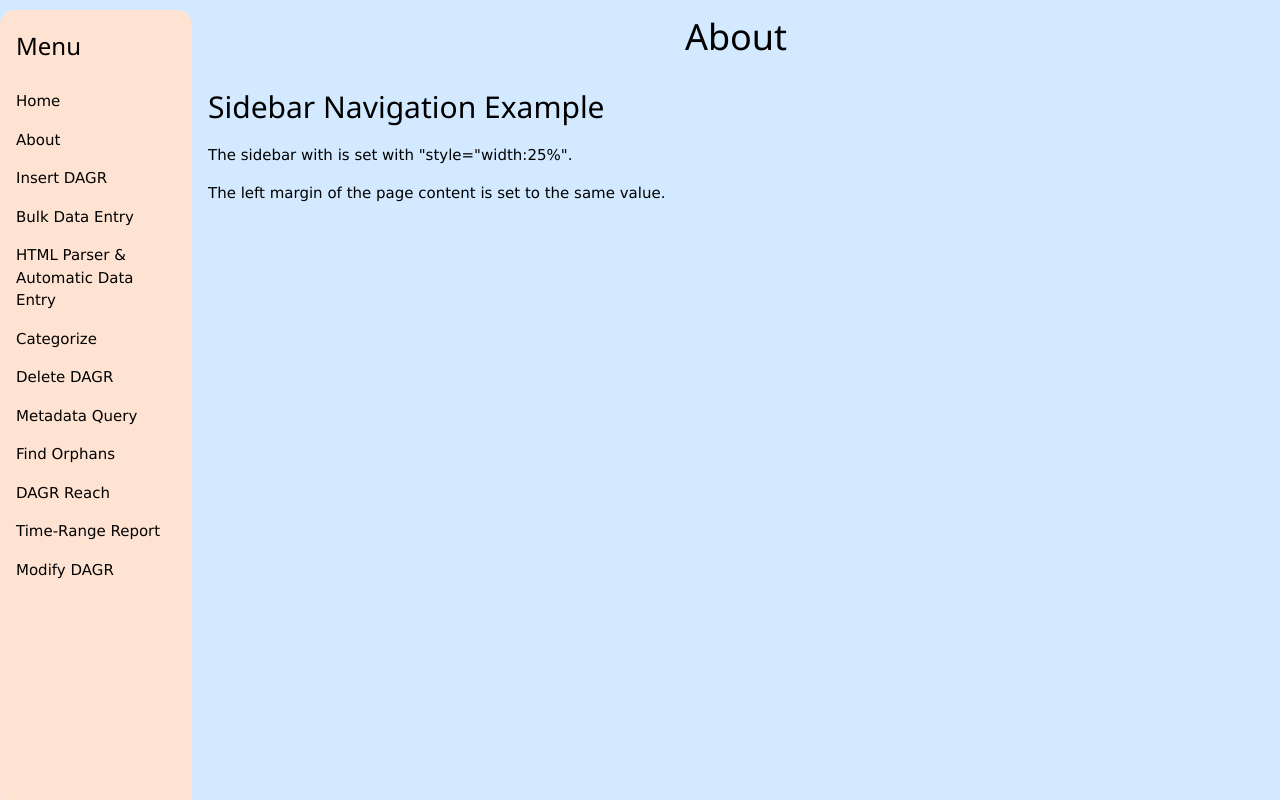
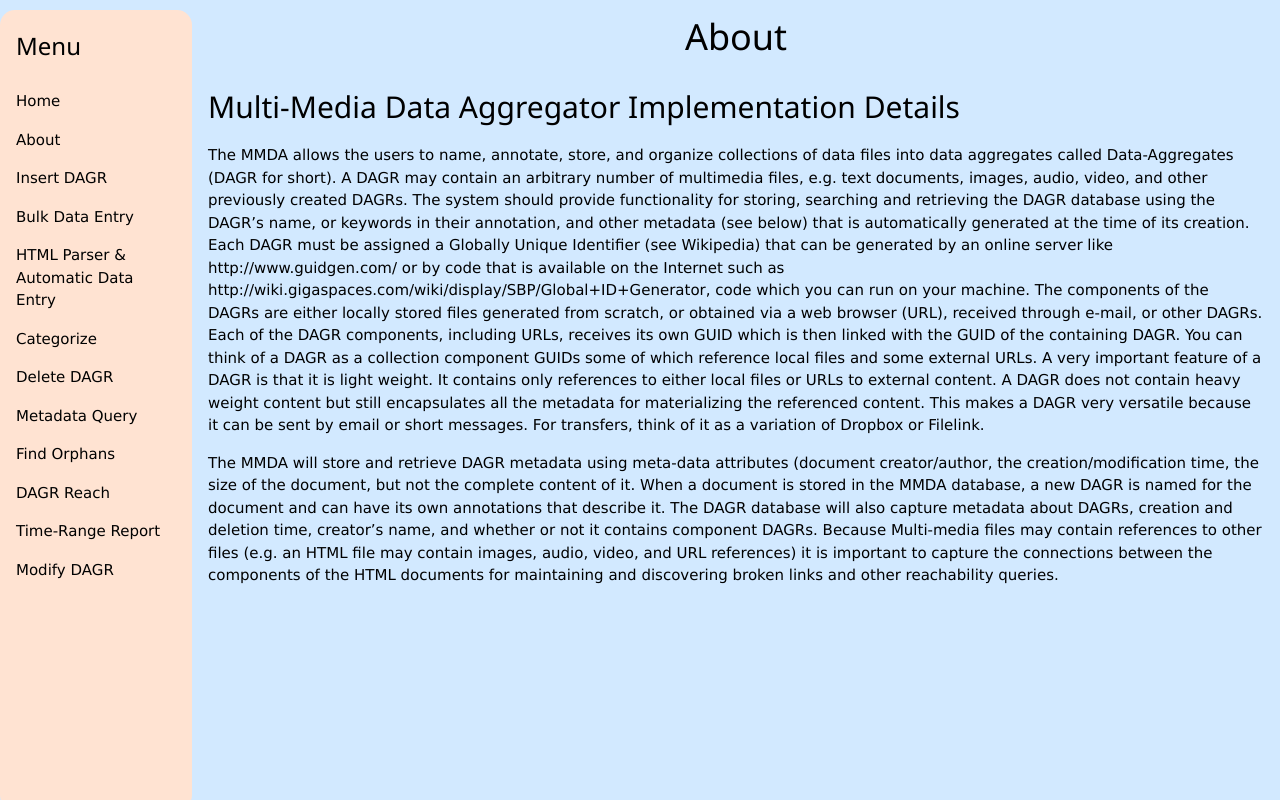
Before and after one commit to mangorocoro/dagrproject, a Django app: page /about/ in a window 1280 px wide. Run offline with Django 3.2, Linux system fonts and the light colour scheme.

Commit message:
about content

```diff
--- a/dagr/home/templates/about.html
+++ b/dagr/home/templates/about.html
@@ -13,9 +13,33 @@
 
     <!-- w3-container has some padding to stay a bit detached from the side navbar -->
     <div class="w3-container">
-        <h2>Sidebar Navigation Example</h2>
-        <p>The sidebar with is set with "style="width:25%".</p>
-        <p>The left margin of the page content is set to the same value.</p>
+        <h2>Multi-Media Data Aggregator Implementation Details</h2>
+        <p>The MMDA allows the users to name, annotate, store, and organize collections of data files into data
+aggregates called Data-Aggregates (DAGR for short). A DAGR may contain an arbitrary number of multimedia
+files, e.g. text documents, images, audio, video, and other previously created DAGRs. The system
+should provide functionality for storing, searching and retrieving the DAGR database using the DAGR’s
+name, or keywords in their annotation, and other metadata (see below) that is automatically generated
+at the time of its creation. Each DAGR must be assigned a Globally Unique Identifier (see Wikipedia)
+that can be generated by an online server like http://www.guidgen.com/ or by code that is available on
+the Internet such as http://wiki.gigaspaces.com/wiki/display/SBP/Global+ID+Generator, code which you
+can run on your machine. The components of the DAGRs are either locally stored files generated from
+scratch, or obtained via a web browser (URL), received through e-mail, or other DAGRs. Each of the
+DAGR components, including URLs, receives its own GUID which is then linked with the GUID of the
+containing DAGR. You can think of a DAGR as a collection component GUIDs some of which reference
+local files and some external URLs. A very important feature of a DAGR is that it is light weight. It contains
+only references to either local files or URLs to external content. A DAGR does not contain heavy weight
+content but still encapsulates all the metadata for materializing the referenced content. This makes a DAGR
+very versatile because it can be sent by email or short messages. For transfers, think of it as a variation of
+            Dropbox or Filelink.</p>
+<p>The MMDA will store and retrieve DAGR metadata using meta-data attributes (document creator/author,
+the creation/modification time, the size of the document, but not the complete content of it. When a document
+is stored in the MMDA database, a new DAGR is named for the document and can have its own
+annotations that describe it. The DAGR database will also capture metadata about DAGRs, creation and
+deletion time, creator’s name, and whether or not it contains component DAGRs. Because Multi-media
+files may contain references to other files (e.g. an HTML file may contain images, audio, video, and URL
+references) it is important to capture the connections between the components of the HTML documents for
+maintaining and discovering broken links and other reachability queries.</p>
+
     </div>
     {% endblock %}
 </body>
--- a/dagr/home/templates/base.html
+++ b/dagr/home/templates/base.html
@@ -15,9 +15,7 @@
         {% include 'partials/side-navbar.html' %}
         <div style="margin-left:15%"><!-- move the content over 15% because the sidebar is 15% wide -->
         {% block pagecontent %}
-
         {% endblock %}
-
         </div>
 
     </div>
--- a/dagr/home/templates/bulkentry.html
+++ b/dagr/home/templates/bulkentry.html
@@ -3,7 +3,7 @@
 <html lang="en">
 <head>
     <meta charset="UTF-8">
-    <title>{% block title %}About{% endblock %}</title>
+    <title>{% block title %}Bulk Entry{% endblock %}</title>
 </head>
 <body>
 
--- a/dagr/home/templates/categorize.html
+++ b/dagr/home/templates/categorize.html
@@ -3,7 +3,7 @@
 <html lang="en">
 <head>
     <meta charset="UTF-8">
-    <title>Title</title>
+    <title>{% block title %}Categorize DAGR{% endblock %}</title>
 </head>
 <body>
 
--- a/dagr/home/templates/delete.html
+++ b/dagr/home/templates/delete.html
@@ -3,7 +3,7 @@
 <html lang="en">
 <head>
     <meta charset="UTF-8">
-    <title>Title</title>
+    <title>{% block title %}Delete DAGR{% endblock %}</title>
 </head>
 <body>
 
--- a/dagr/home/templates/findorphans.html
+++ b/dagr/home/templates/findorphans.html
@@ -3,7 +3,7 @@
 <html lang="en">
 <head>
     <meta charset="UTF-8">
-    <title>Title</title>
+    <title>{% block title %}Find Orphan DAGRS{% endblock %}</title>
 </head>
 <body>
 
--- a/dagr/home/templates/htmlparser.html
+++ b/dagr/home/templates/htmlparser.html
@@ -3,7 +3,7 @@
 <html lang="en">
 <head>
     <meta charset="UTF-8">
-    <title>Title</title>
+    <title>{% block title %}HTML Parser{% endblock %}</title>
 </head>
 <body>
 
--- a/dagr/home/templates/insert.html
+++ b/dagr/home/templates/insert.html
@@ -3,9 +3,10 @@
 <html lang="en">
 <head>
     <meta charset="UTF-8">
-    <title>Title</title>
+    <title>{% block title %}Insert DAGR{% endblock %}</title>
 </head>
 <body>
 
+
 </body>
 </html>
--- a/dagr/home/templates/metadataquery.html
+++ b/dagr/home/templates/metadataquery.html
@@ -3,7 +3,7 @@
 <html lang="en">
 <head>
     <meta charset="UTF-8">
-    <title>Title</title>
+    <title>{% block title %}Metadata Query{% endblock %}</title>
 </head>
 <body>
 
--- a/dagr/home/templates/modify.html
+++ b/dagr/home/templates/modify.html
@@ -3,7 +3,7 @@
 <html lang="en">
 <head>
     <meta charset="UTF-8">
-    <title>Title</title>
+    <title>{% block title %}Modify DAGR{% endblock %}</title>
 </head>
 <body>
 
--- a/dagr/home/templates/reach.html
+++ b/dagr/home/templates/reach.html
@@ -3,7 +3,7 @@
 <html lang="en">
 <head>
     <meta charset="UTF-8">
-    <title>Title</title>
+    <title>{% block title %}DAGR Reach{% endblock %}</title>
 </head>
 <body>
 
--- a/dagr/home/templates/timerange.html
+++ b/dagr/home/templates/timerange.html
@@ -3,7 +3,7 @@
 <html lang="en">
 <head>
     <meta charset="UTF-8">
-    <title>Title</title>
+    <title>{% block title %}Time Range{% endblock %}</title>
 </head>
 <body>
 
```
